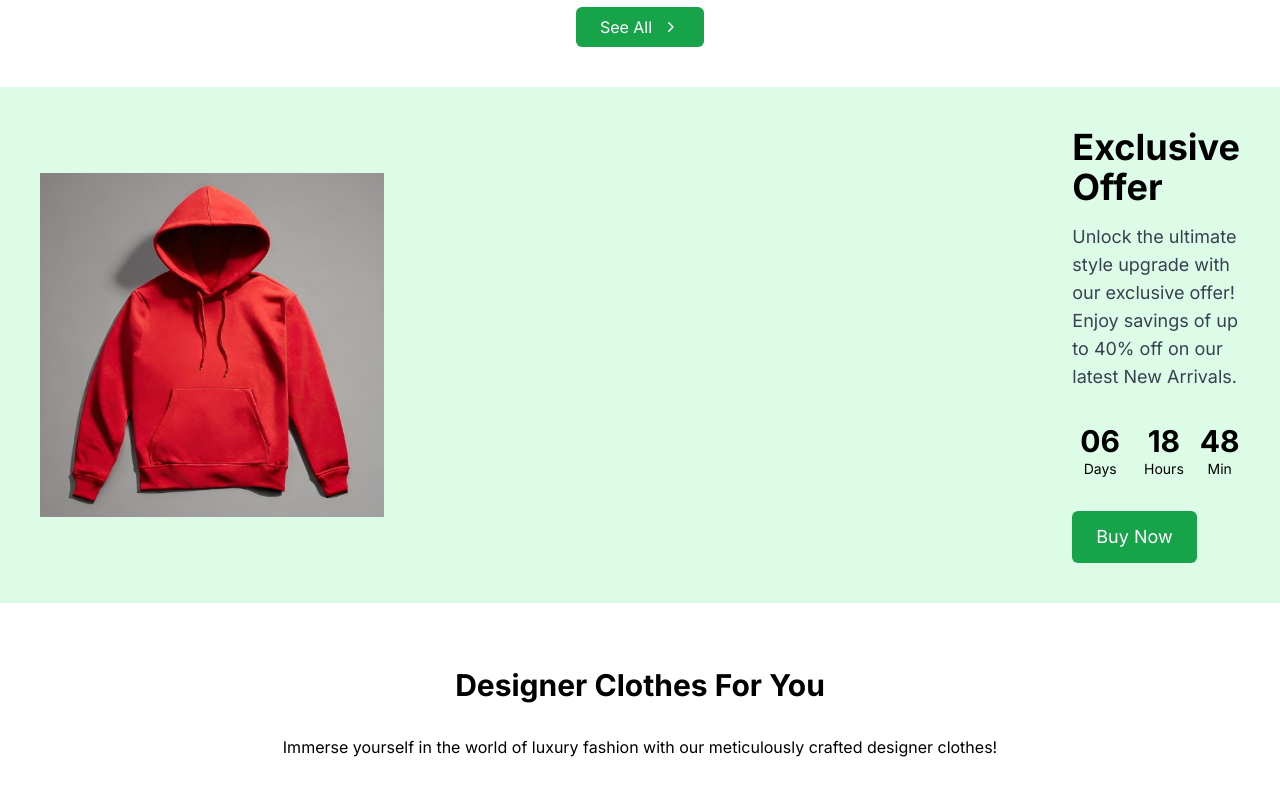
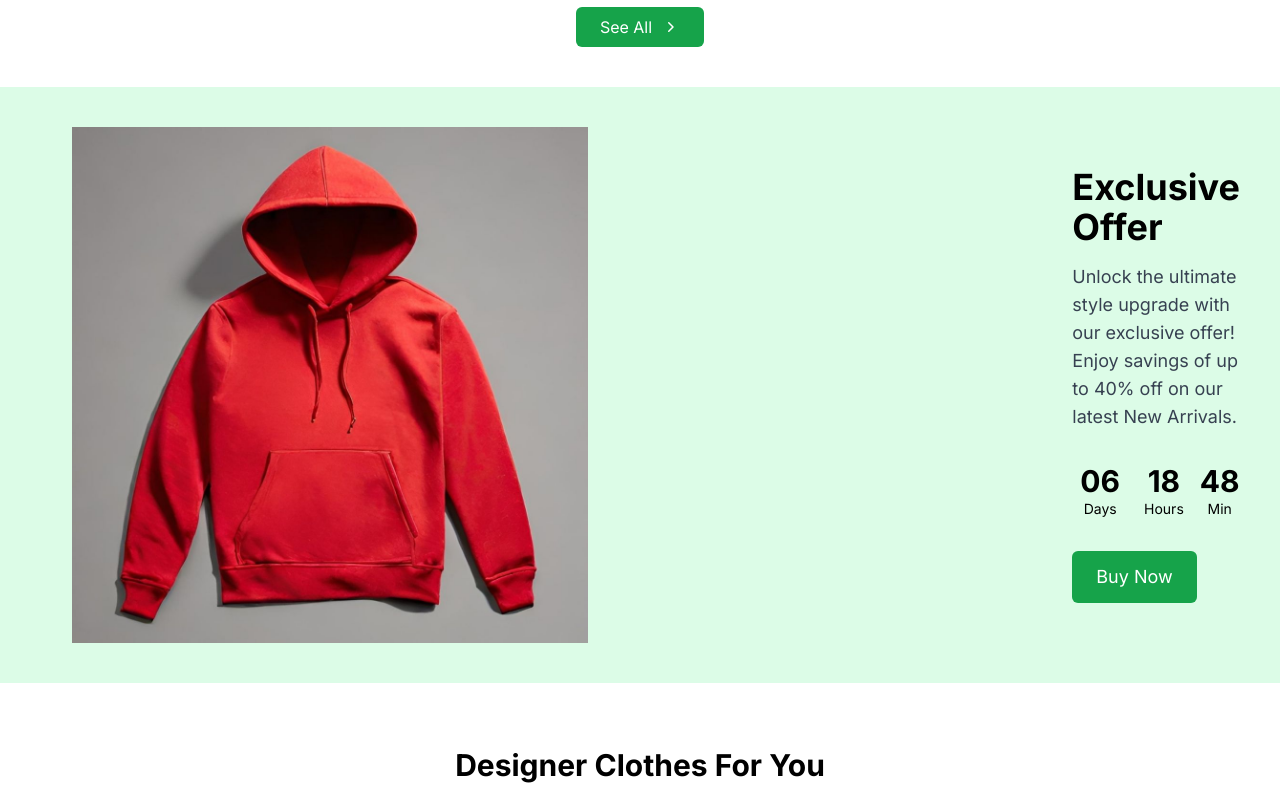
Before and after one commit to ZAIN-GITUP/ModrenEcommerce, a Next.js app: page / in a window 1280 px wide. Shown: the part 1960-2760 px from the top of the page. Built offline with nearby package versions, Linux system fonts and the light colour scheme.

Commit message:
E commerce

```diff
--- a/app/src/sections/Exlusiveoffers.tsx
+++ b/app/src/sections/Exlusiveoffers.tsx
@@ -53,7 +53,7 @@ const ExclusiveOffer: React.FC = () => {
         <Image
           src={img}
           alt="Exclusive Offer"
-          className="w-full lg:w-1/2 xl:w-1/3 max-w-xs lg:max-w-none"
+          className="w-ful lg:w-1/3 xl:w-2/4 xl:ml-8 max-w-xs lg:max-w-none"
           layout="intrinsic"
         />
       </div>
```
